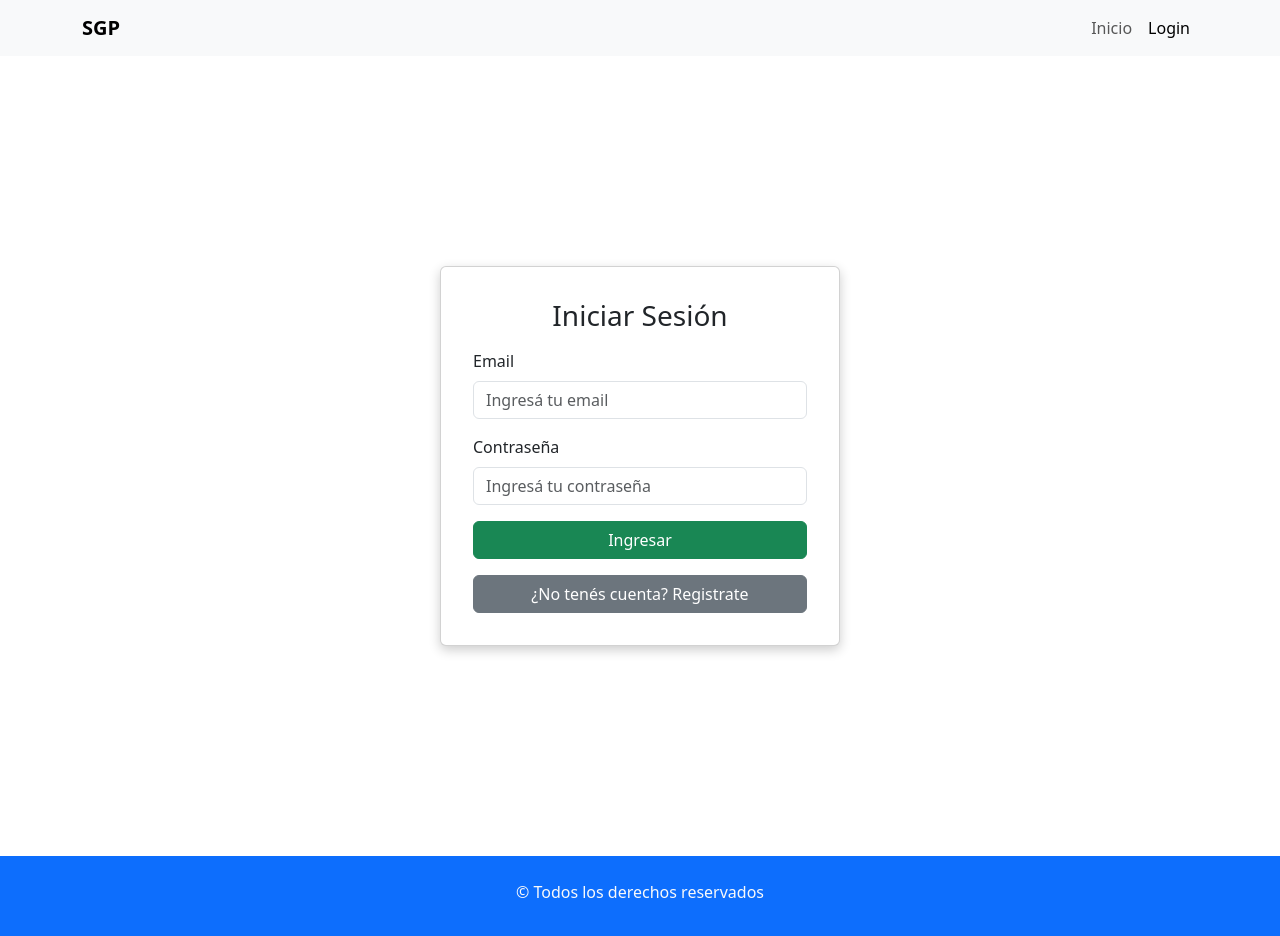
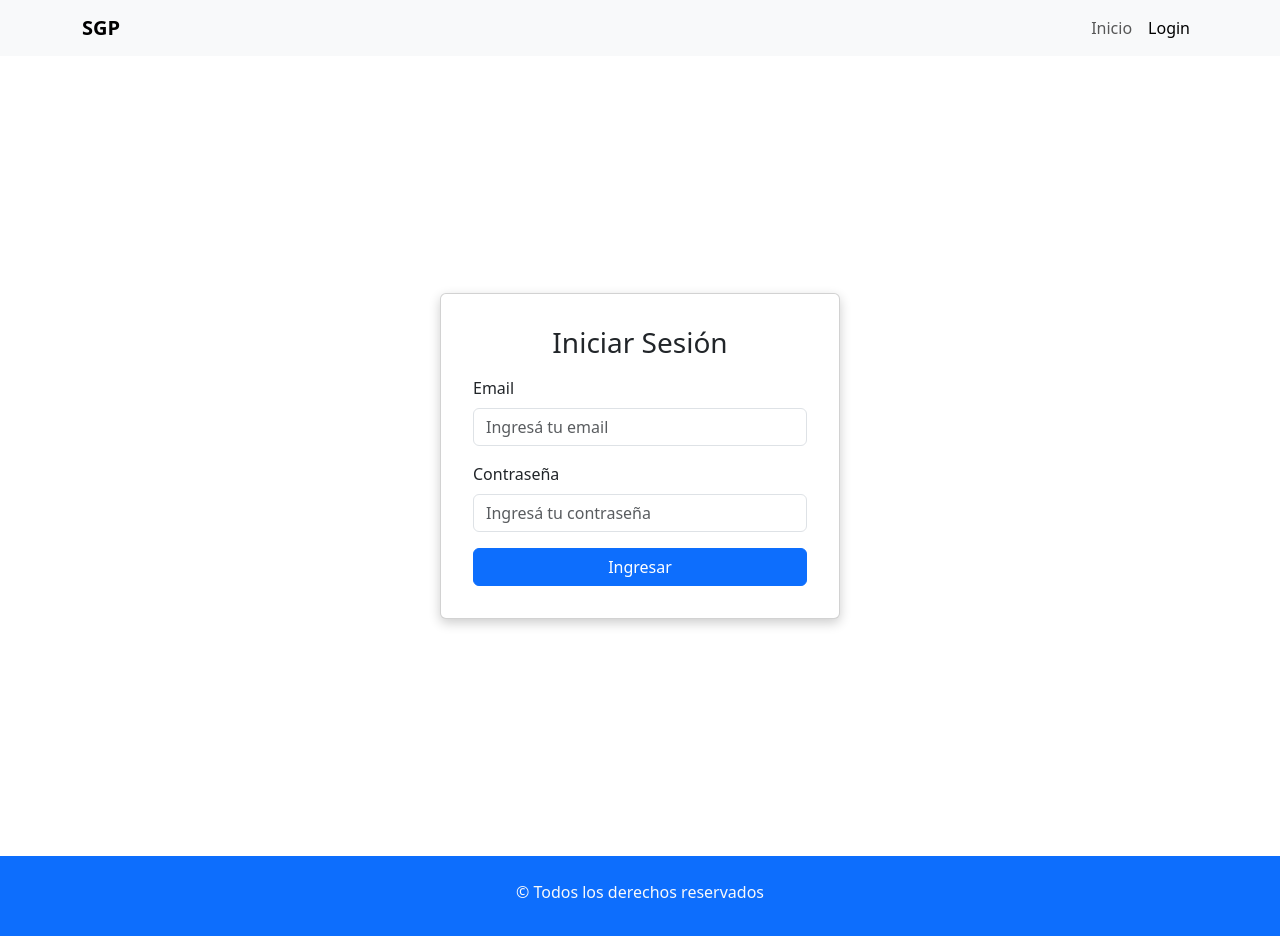
Before and after one commit to pablofranciscogomezrivera/adminRecTFI, a React app in the folder frontend/: page /login in a window 1280 px wide. Shown: the top 936 px of the page. Built offline with nearby package versions, Linux system fonts and the light colour scheme; the HTML template or start-up script is replaced by a standard one.

Commit message:
refactor: change button variant to primary and remove registration button from login form

```diff
--- a/frontend/src/components/pages/Login.jsx
+++ b/frontend/src/components/pages/Login.jsx
@@ -51,18 +51,10 @@ export default function Login({ setUsuarioLogueado }) {
             {errors.password && <small className="text-danger">{errors.password.message}</small>}
           </Form.Group>
 
-          <Button type="submit" variant="success" className="w-100 no-focus-outline">
+          <Button type="submit" variant="primary" className="w-100 no-focus-outline">
             Ingresar
           </Button>
         </Form>
-
-        <Button
-          className="w-100 mt-3"
-          variant="secondary"
-          onClick={() => navigate("/register")}
-        >
-          ¿No tenés cuenta? Registrate
-        </Button>
       </Card>
     </Container>
   );
```
